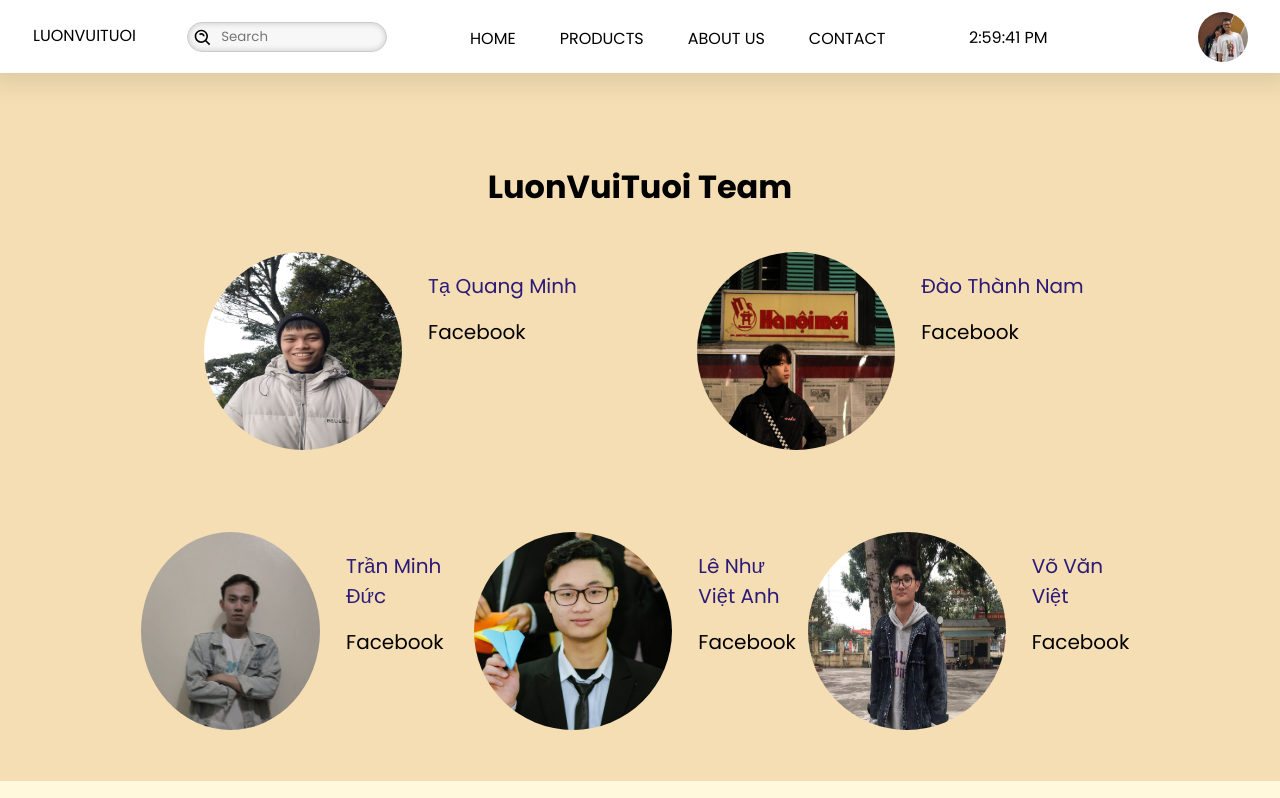
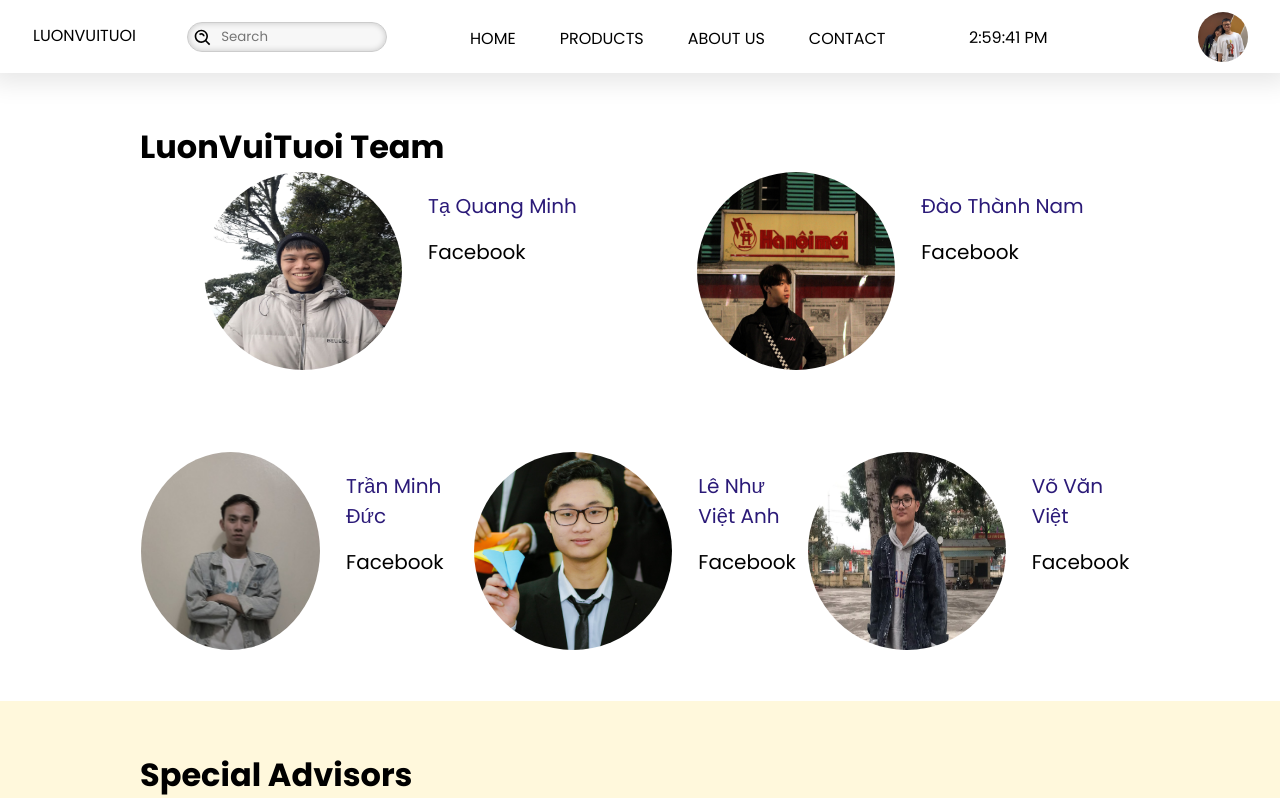
Before and after one commit to T2108A-Luonvuituoi-G1/Origami-eProject, a React (Create React App) app: page /aboutus in a window 1280 px wide. Shown: the top 798 px of the page. Built offline with nearby package versions, Linux system fonts and the light colour scheme.

Commit message:
Update AboutUs.css

```diff
--- a/src/OrigamiPage/AboutUs/Assets/Css/AboutUs.css
+++ b/src/OrigamiPage/AboutUs/Assets/Css/AboutUs.css
@@ -1,5 +1,4 @@
-h1{
-
+.Title{
   text-align: center;
   margin: 40px 0px;
 }
@@ -10,16 +9,14 @@ h1{
 
 .about_us{
   padding: 50px 15px;
-    background-color: wheat;
+  background-color: white;
 }
 
 .about_us--top,
 .about_us--bottom{
   width: 100%;
   display: flex;
-    /* căn theo chiều ngang */
   justify-content: space-around;
-    /* căn dọc */
   align-items: center;
   margin-bottom: 80px;
 }
```
Lines whose indentation alone changed are shown as unchanged.
